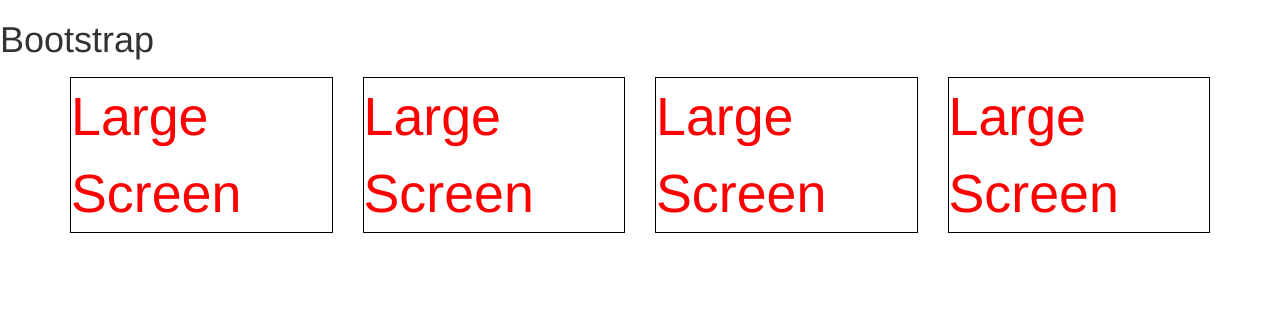
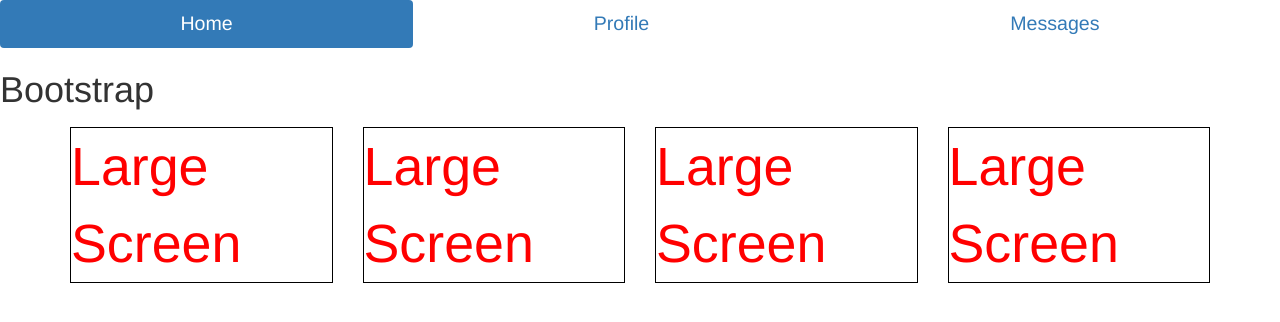
Before and after one commit to hamadhassan/Advanced-Styling-with-Responsive-Design, a plain HTML site: page bootstrap.html in a window 1280 px wide. Drawn offline with nearby package versions, Linux system fonts and the light colour scheme.

Commit message:
bootstrap navbar

```diff
--- a/bootstrap.html
+++ b/bootstrap.html
@@ -14,6 +14,19 @@
     <title>Bootstrap</title>
 </head>
 <body>
+    <header>
+            <nav class="navbar navbar-defult navbar-static-top"><!--navbar-fixed-top navbar-static-top -->
+                <div>
+                    <ul class="nav nav-pills nav-justified"> <!--nav-tab  nav-pills nav-stacked  nav-justified-->
+                        <li role="presentation" class="active"><a href="#">Home</a></li>
+                        <li role="presentation"><a href="#">Profile</a></li>
+                        <li role="presentation"><a href="#">Messages</a></li>
+                      </ul>
+                </div>
+        </div>
+
+    </header>
+    <main>
         <h1>Bootstrap</h1>
         <div class="container">
             <div class="row">
@@ -44,8 +57,7 @@
 
             </div>
         </div>
-
-
+    </main>
     <!-- jQuery (necessary for Bootstrap's JavaScript plugins) -->
     <script src="https://ajax.googleapis.com/ajax/libs/jquery/1.11.3/jquery.min.js"></script>
     <!-- Include all compiled plugins (below), or include individual files as needed -->
```
Lines whose indentation alone changed are shown as unchanged.
